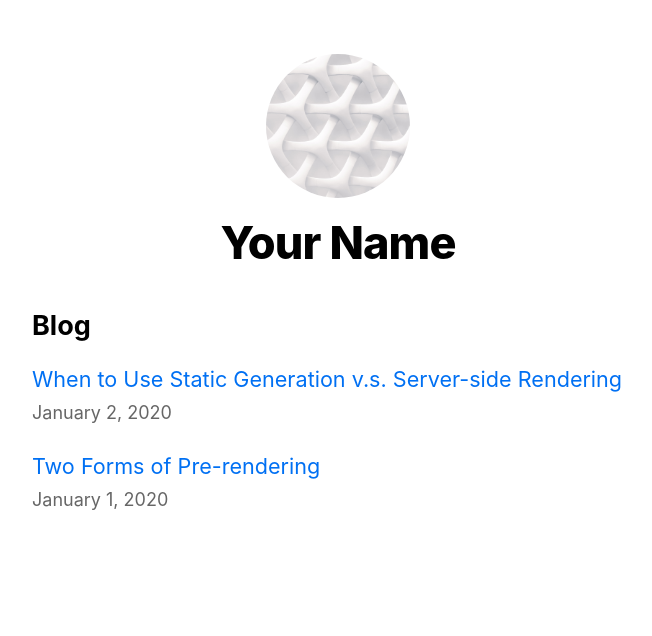
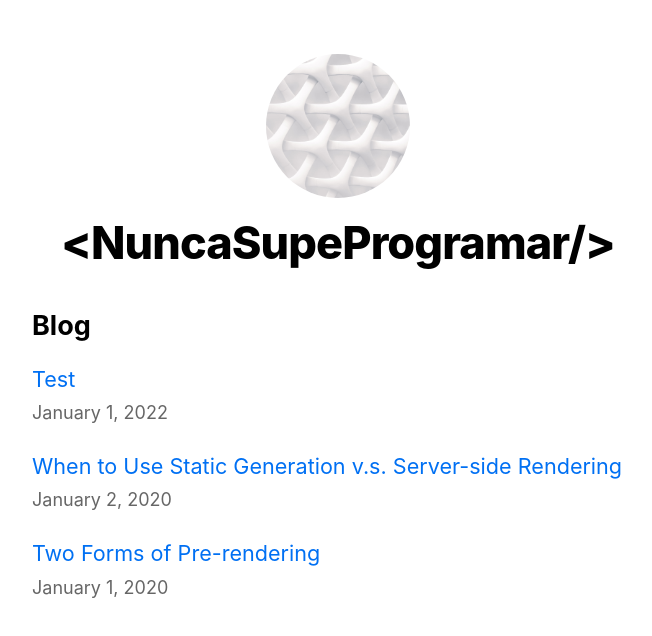
Before and after one commit to fedeholc/NuncaSupeProgramar-v0.1, a Next.js app: page / in a window 1280 px wide. Shown: the top 636 px of the page, without its empty margins (302-954 px from the left). Built offline with nearby package versions, Linux system fonts and the light colour scheme.

Commit message:
change title

```diff
--- /dev/null
+++ b/blog-posts/test.md
@@ -0,0 +1,6 @@
+---
+title: 'Test'
+date: '2022-01-01'
+---
+
+Hola test!
--- a/components/layout.js
+++ b/components/layout.js
@@ -4,7 +4,7 @@ import styles from "./layout.module.css";
 import utilStyles from "../styles/utils.module.css";
 import Link from "next/link";
 
-const name = "Your Name";
+const name = "<NuncaSupeProgramar/>";
 export const siteTitle = "Next.js Sample Website";
 
 export default function Layout({ children, home }) {
--- a/lib/posts.js
+++ b/lib/posts.js
@@ -4,7 +4,7 @@ import path from "path";
 import { remark } from "remark";
 import html from "remark-html";
 
-const postsDirectory = path.join(process.cwd(), "posts");
+const postsDirectory = path.join(process.cwd(), "blog-posts");
 
 export function getSortedPostsData() {
   // Get file names under /posts
--- /dev/null
+++ b/pages/about.js
@@ -0,0 +1,3 @@
+export default function about() {
+  return <h1>soy</h1>;
+}
```
Also changed, not shown: blog-posts/pre-rendering.md (renamed from posts/pre-rendering.md), blog-posts/ssg-ssr.md (renamed from posts/ssg-ssr.md).
